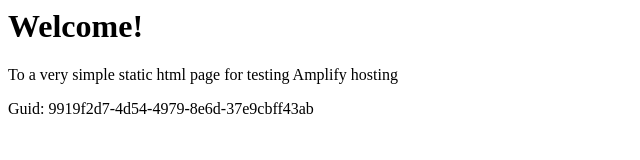
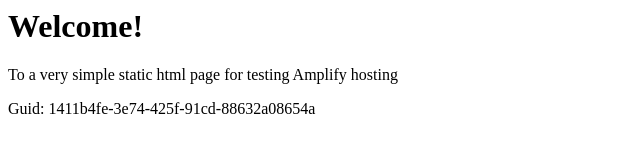
Before and after one commit to aws-aemilia-yul/Github-PR-Commit-Integration-Test-DoNotTouch-GitHubWebhookPushCanaryTest-v1-preprod-ca-central-1, a website: page src/index.html in a window 1280 px wide. Shown: the full height of the page, 0-640 px from the left. Drawn offline with Linux system fonts and the light colour scheme.

Commit message:
commit from integ tests

```diff
--- a/src/index.html
+++ b/src/index.html
@@ -12,6 +12,6 @@
 <body>
     <h1>Welcome!</h1>
     <p>To a very simple static html page for testing Amplify hosting</p>
-    <p>Guid: 9919f2d7-4d54-4979-8e6d-37e9cbff43ab</p></body>
+    <p>Guid: 1411b4fe-3e74-425f-91cd-88632a08654a</p></body>
 
 </html>
```
